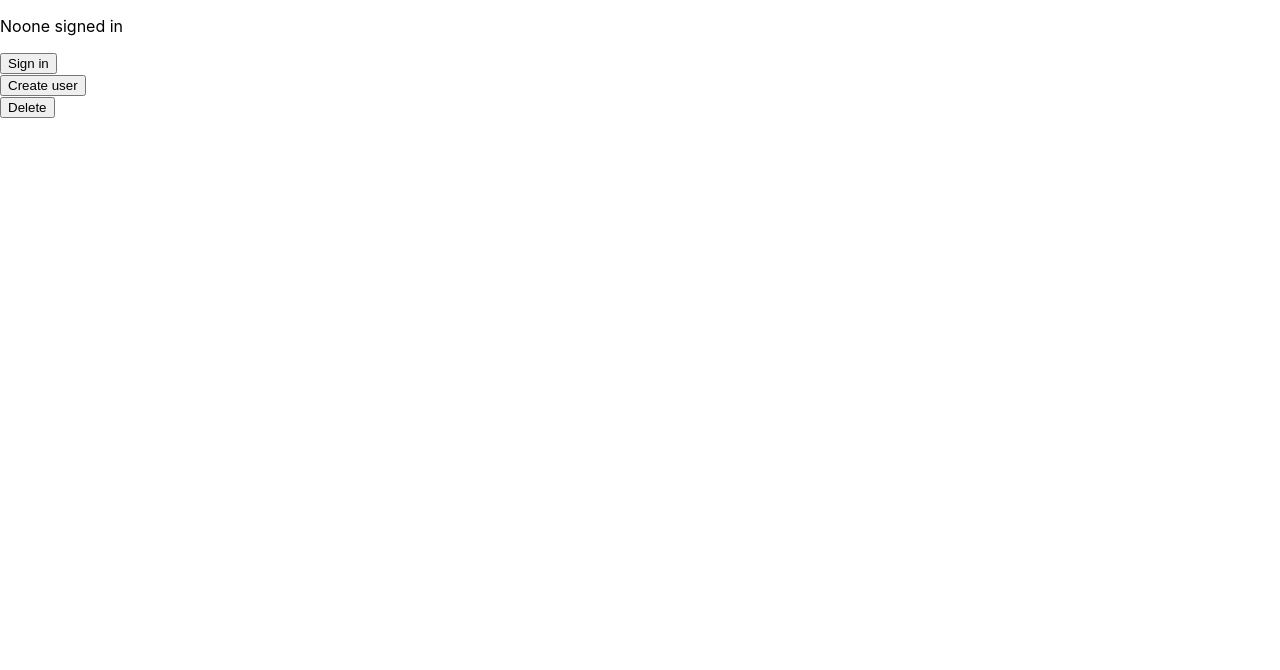
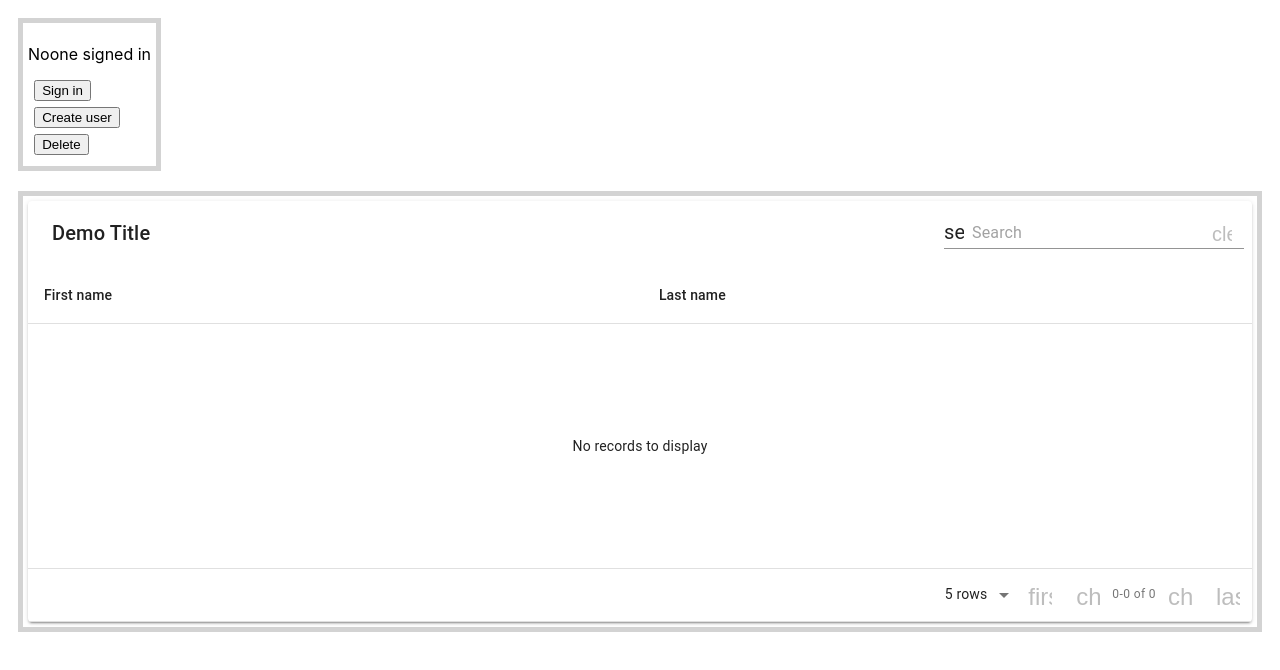
Before and after one commit to maccopacco/cs461-course-project, a React (Create React App) app: page / in a window 1280 px wide. Shown: the top 670 px of the page. Built offline with nearby package versions, Linux system fonts and the light colour scheme; no server answers; what aws-amplify would draw is missing.

Commit message:
Add table for main operations

```diff
--- a/package.json
+++ b/package.json
@@ -4,9 +4,11 @@
   "private": true,
   "dependencies": {
     "@aws-amplify/api": "^4.0.1",
+    "@material-ui/core": "^4.11.4",
     "@testing-library/jest-dom": "^5.12.0",
     "@testing-library/react": "^11.2.7",
     "@testing-library/user-event": "^12.8.3",
+    "material-table": "^1.69.3",
     "react": "^17.0.2",
     "react-dom": "^17.0.2",
     "react-scripts": "4.0.3",
--- /dev/null
+++ b/src/app/components/DataPage.js
@@ -0,0 +1,21 @@
+import {Component} from "react";
+import MaterialTable from "material-table";
+
+export default class DataPage extends Component {
+    render() {
+        const data = []
+        if (this.props.user != null){
+            data.push(this.props.user)
+        }
+        return <>
+            <MaterialTable
+                columns={[
+                    { title: "First name", field: "first_name" },
+                    { title: "Last name", field: "last_name" },
+                ]}
+                data={data}
+                title="Demo Title"
+            />
+        </>
+    }
+}
--- a/src/app/components/Main.js
+++ b/src/app/components/Main.js
@@ -1,5 +1,6 @@
 import React, {Component} from "react";
 import Signin from "./Signin";
+import DataPage from "./DataPage";
 
 export default class Main extends Component {
     constructor(props) {
@@ -9,9 +10,15 @@ export default class Main extends Component {
 
     render() {
         return <>
-            <Signin user={this.state.user} setUser={(user) => this.setState({user: user})}>
-            </Signin>
-            {/*<DataPage></DataPage>*/}
+            <div className='mainItem'>
+                <div className='signinBox'>
+                    <Signin user={this.state.user} setUser={(user) => this.setState({user: user})}>
+                    </Signin>
+                </div>
+                <div>
+                    <DataPage user={this.state.user} className='datapage'/>
+                </div>
+            </div>
         </>
     }
 }
--- a/src/app/components/Signin.js
+++ b/src/app/components/Signin.js
@@ -24,22 +24,19 @@ export default class Signin extends Component {
 
     render() {
         return <>
-            <p>{this.hasUser() ? userFullName(this.props.user) : "Noone signed in" }</p>
-            <div>
-                <Popup
-                    ref={this.closePopup} trigger={
+            <p>{this.hasUser() ? userFullName(this.props.user) : "Noone signed in"}</p>
+            <div className='verticalGroup'>
+                <Popup className='vertical'
+                       ref={this.closePopup} trigger={
                     <button>
                         {"Sign " + (this.hasUser() ? "out" : "in")}
                     </button>
                 } position="right center"
-                    onOpen={e => this.onSigninClick()}>
+                       onOpen={e => this.onSigninClick()}>
                     {this.getSignInDialog()}
                 </Popup>
-            </div>
-            <div>
+
                 <button onClick={() => this.debugCreateUser()}>Create user</button>
-            </div>
-            <div>
                 <button onClick={() => this.debugDeleteUser()}>Delete</button>
             </div>
         </>
@@ -123,7 +120,7 @@ export default class Signin extends Component {
                     } else {
                         toast.error("Invalid password")
                     }
-                }).catch(function(error) {
+                }).catch(function (error) {
                     bad()
                     console.error("Inner query with passwrd", error)
                 })
--- a/src/index.css
+++ b/src/index.css
@@ -1,5 +1,4 @@
 body {
-  margin: 0;
     font-family: -apple-system, BlinkMacSystemFont, 'Segoe UI', 'Roboto', 'Oxygen',
     'Ubuntu', 'Cantarell', 'Fira Sans', 'Droid Sans', 'Helvetica Neue',
     sans-serif;
@@ -7,9 +6,33 @@ body {
     -moz-osx-font-smoothing: grayscale;
 }
 
-button {
+.space {
+    margin: 1%;
+}
+
+.verticalGroup * {
+    display: block;
+    margin: 5%;
+}
+
+.mainItem > div {
+    border: lightgray 5px solid;
+    padding: 5px;
+    margin: 10px;
+}
+
+.signinBox {
+    position: relative;
+    display: inline-block;
+    width: available;
+    top: 0;
+    left: 0;
+}
+
+.datapage {
 
 }
+
 code {
     font-family: source-code-pro, Menlo, Monaco, Consolas, 'Courier New',
     monospace;
@@ -59,11 +82,19 @@ code {
 
 /* Add animation (fade in the popup) */
 @-webkit-keyframes fadeIn {
-  from {opacity: 0;}
-  to {opacity: 1;}
+    from {
+        opacity: 0;
+    }
+    to {
+        opacity: 1;
+    }
 }
 
 @keyframes fadeIn {
-  from {opacity: 0;}
-  to {opacity:1 ;}
+    from {
+        opacity: 0;
     }
+    to {
+        opacity: 1;
+    }
+}
```
Also changed, not shown: 1 other file (tests, documents, lock files or other folders). Lines whose indentation alone changed are shown as unchanged.
